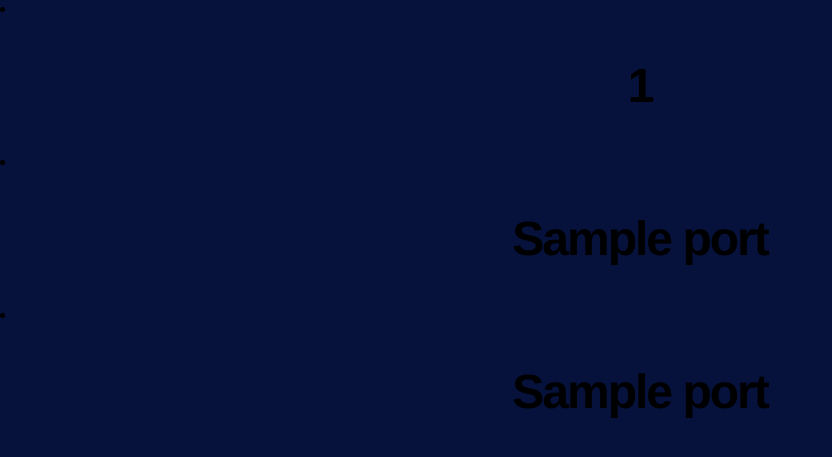
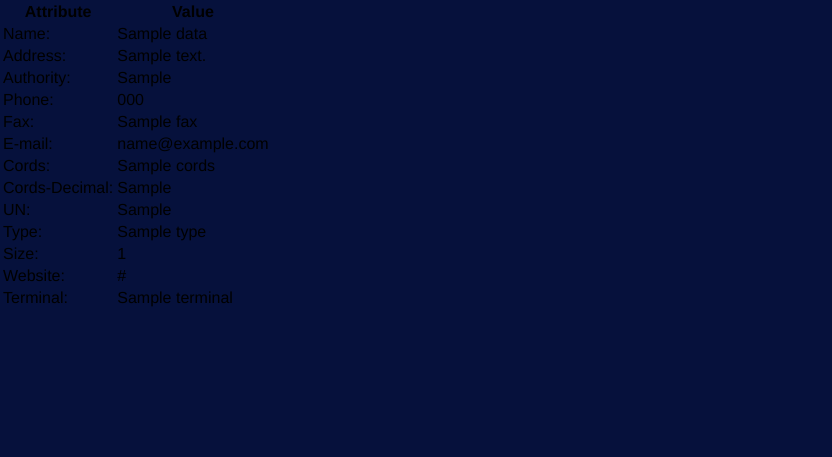
Before and after one commit to Pacharfal/SeaRatesScraper, a Flask app: template Code/templates/port.html in a window 1280 px wide. Shown: the part 20-477 px from the top of the page, without its empty margins (0-832 px from the left). Run offline with Flask 2, Linux system fonts and the light colour scheme; the template is opened without the code that fills it: most values are stand-ins (such as "Sample title", 1, 10 or a date in 2020).

Commit message:
Added content
Added all new scraped content about ports

```diff
--- a/Code/templates/port.html
+++ b/Code/templates/port.html
@@ -1,13 +1,28 @@
 {% extends 'base.html' %}
 
 {% block content %}
+<table>
+<tr>
+  <th>Attribute</th>
+  <th>Value</th>
+</tr>
 
-
-{% for port in port %}
-<li><h2>{{ port[0] }}</h2></li>
-<li><h2>{{ port[1] }}</h2></li>
-<li><h2>{{ port[2] }}</h2></li>
+{% for data in port %}
+  <tr><td>Name: </td><td>{{ data['name'] }}</td></tr>
+  <tr><td>Address: </td><td>{{ data['address'] }}</td></tr>
+  <tr><td>Authority: </td><td>{{ data['port_auth'] }}</td></tr>
+  <tr><td>Phone: </td><td>{{ data['phone'] }}</td></tr>
+  <tr><td>Fax: </td><td>{{ data['fax'] }}</td></tr>
+  <tr><td>E-mail: </td><td>{{ data['email'] }}</td></tr>
+  <tr><td>Cords: </td><td>{{ data['cords'] }}</td></tr>
+  <tr><td>Cords-Decimal: </td><td>{{ data['cords_dec'] }}</td></tr>
+  <tr><td>UN: </td><td>{{ data['un'] }}</td></tr>
+  <tr><td>Type: </td><td>{{ data['type'] }}</td></tr>
+  <tr><td>Size: </td><td>{{ data['size'] }}</td></tr>
+  <tr><td>Website: </td><td>{{ data['website'] }}</td></tr>
+  <tr><td>Terminal: </td><td>{{ data['terminal'] }}</td></tr>
 {% endfor %}
+</table>
 
 
 {% endblock %}
```
